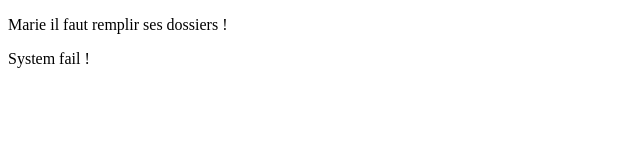
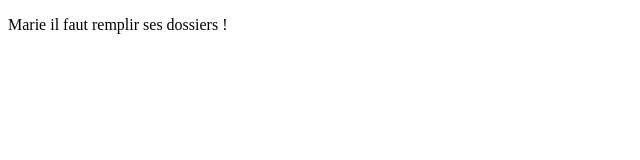
Before and after one commit to Marie8313/realTest, a plain HTML site: page index.html in a window 1280 px wide. Shown: the full height of the page, 0-640 px from the left. Drawn offline with Linux system fonts and the light colour scheme.

Commit message:
Revert "Cell"

```diff
--- a/index.html
+++ b/index.html
@@ -4,10 +4,9 @@
     <meta charset="UTF-8">
     <meta http-equiv="X-UA-Compatible" content="IE=edge">
     <meta name="viewport" content="width=device-width, initial-scale=1.0">
-    <title>Merci Wilsaac !</title>
+    <title>Document</title>
 </head>
 <body>
     <p>Marie il faut remplir ses dossiers !</p>
-    <p>System fail !</p>
 </body>
 </html>
```
